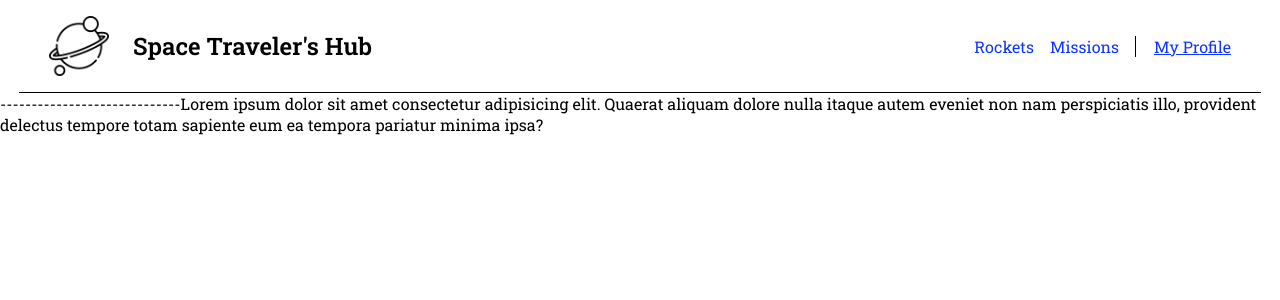
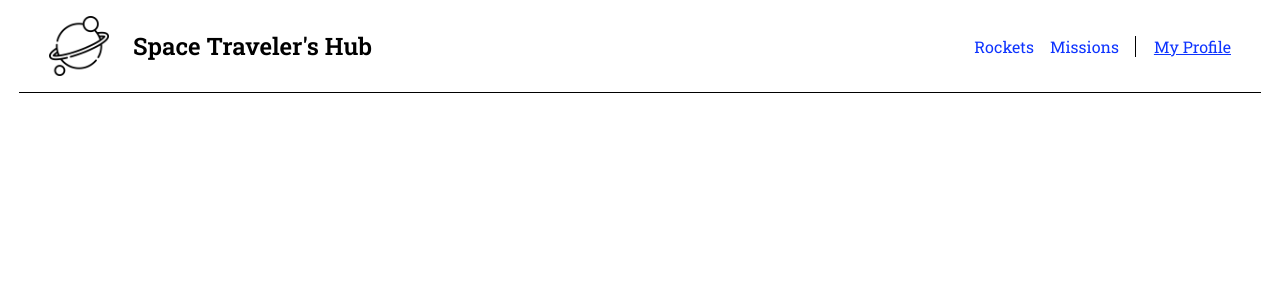
Before and after one commit to muskan2532150/Space-Travelers-Hub, a React (Vite) app: page /profile in a window 1280 px wide. Shown: the top 300 px of the page. Built offline with nearby package versions, Linux system fonts and the light colour scheme.

Commit message:
Add the base functionality of the profile page

```diff
--- a/src/components/Profile.jsx
+++ b/src/components/Profile.jsx
@@ -1,11 +1,31 @@
-import React from "react";
+import React, { useState } from 'react';
+import { useSelector } from 'react-redux';
 
 const Profile = () => {
+  const { mission, rockets } = useSelector((state) => state);
+
+  const allMissions = mission.data.filter((msn) => msn.mission);
+  const bookedRockets = rockets.rockets.filter((rkt) => rkt.reserved);
+
+  const missionElements = (
+    <ul>
+      {allMissions.map((msn) => (
+        <li key={msn.mission_id}>{msn.mission_name}</li>
+      ))}
+    </ul>
+  );
+  const rocketElements = (
+    <ul>
+      {bookedRockets.map((rkt) => (
+        <li key={rkt.id}>{rkt.rocket_name}</li>
+      ))}
+    </ul>
+  );
+
   return (
-    <div>
-      -----------------------------Lorem ipsum dolor sit amet consectetur adipisicing elit. Quaerat aliquam
-      dolore nulla itaque autem eveniet non nam perspiciatis illo, provident
-      delectus tempore totam sapiente eum ea tempora pariatur minima ipsa?
+    <div className="profile">
+      <div className="profile-missions">{missionElements}</div>
+      <div className="profile-rockets">{rocketElements}</div>
     </div>
   );
 };
```
